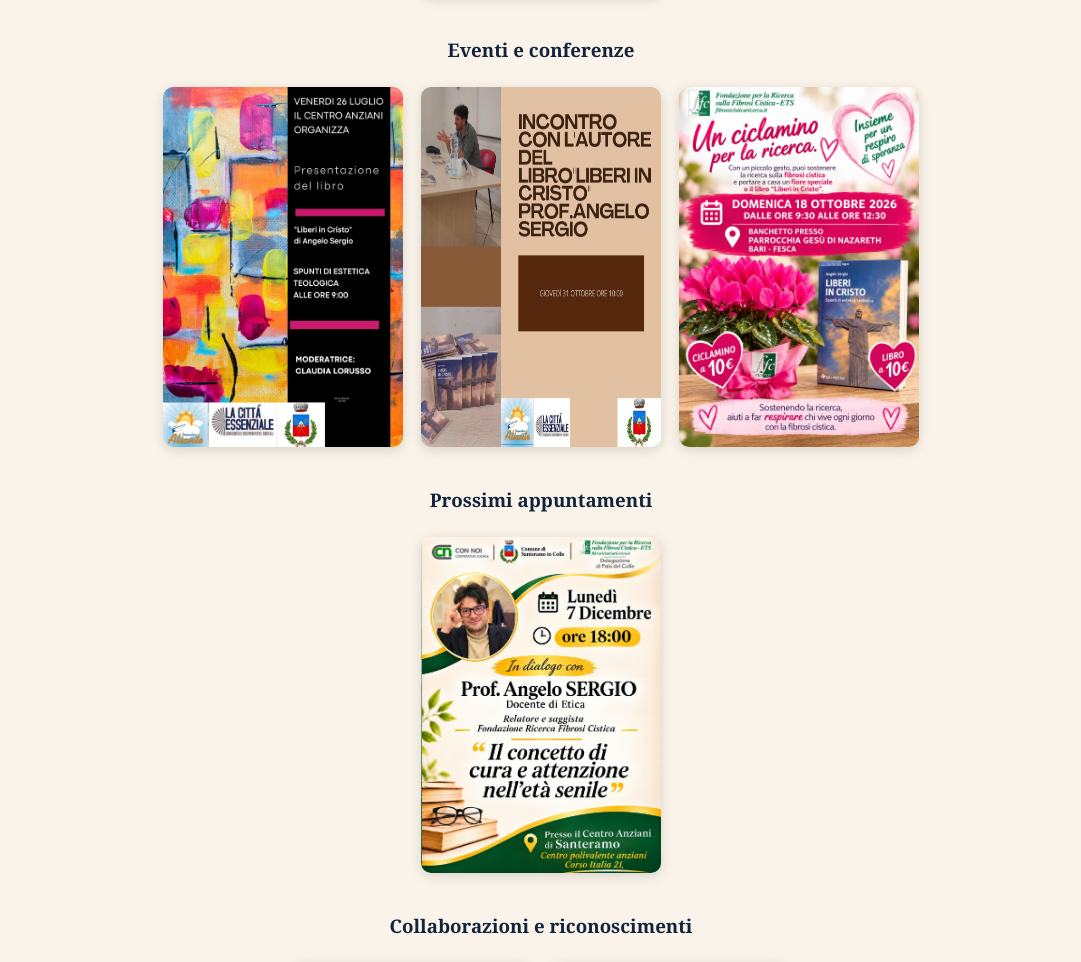
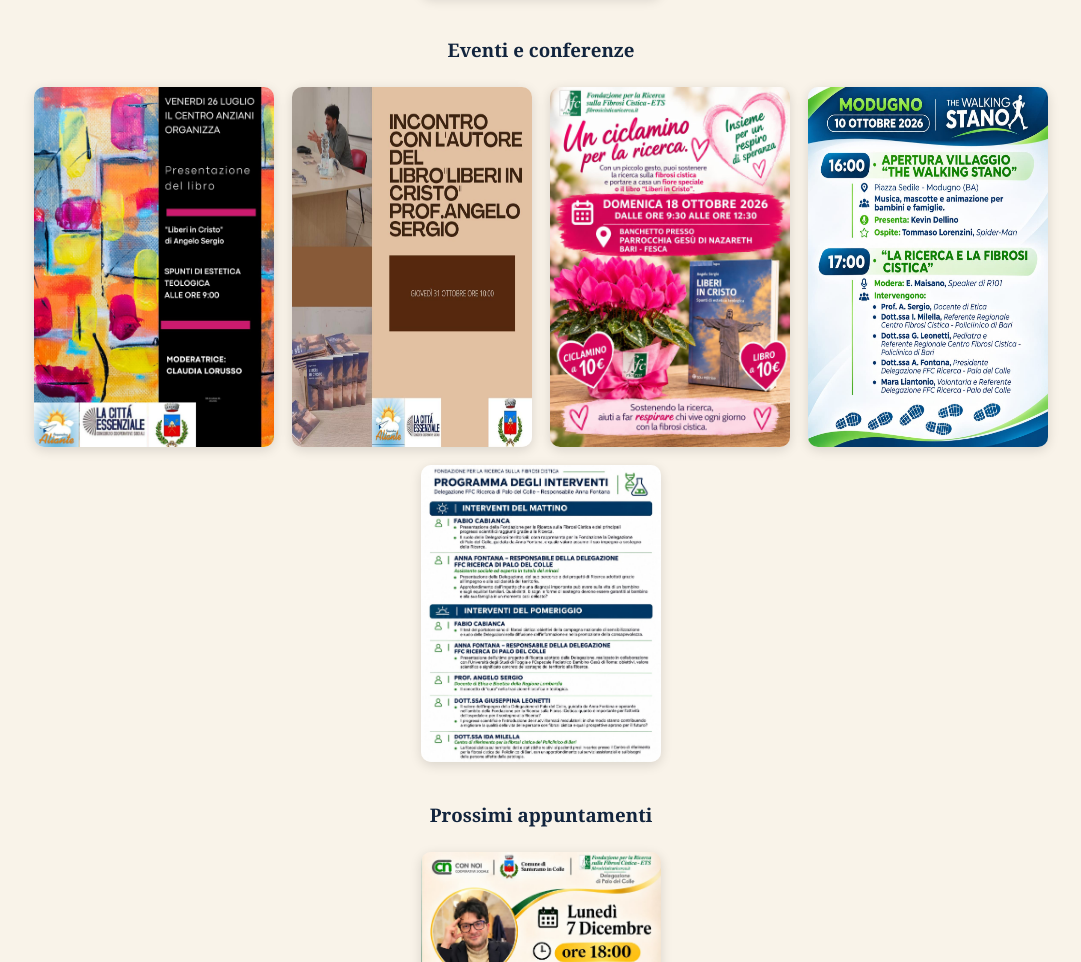
Before and after one commit to profangelosergio/profangelosergio.github.io, a plain HTML site: page index.html in a window 1280 px wide. Shown: the part 4405-5367 px from the top of the page, without its empty margins (99-1180 px from the left). Drawn offline with Linux system fonts and the light colour scheme.

Commit message:
Add new images for Walking Stano Modugno 2026

```diff
--- a/index.html
+++ b/index.html
@@ -73,7 +73,8 @@
     <img src="eventoluglio.jpeg" alt="Evento di luglio">
     <img src="eventoottobre.jpeg" alt="Evento di ottobre">
     <img src="eventoottobrelibro.jpeg" alt="Presentazione del libro">
-  </div>
+ <img src="walking-stano-modugno-2026.jpeg" alt="The Walking Stano Modugno 2026 - Prof. Angelo Sergio">
+<img src="programma-interventi-modugno-2026.jpeg" alt="Programma degli interventi - The Walking Stano 2026"> </div>
 
   <h3>Prossimi appuntamenti</h3>
   <div class="foto">
```
